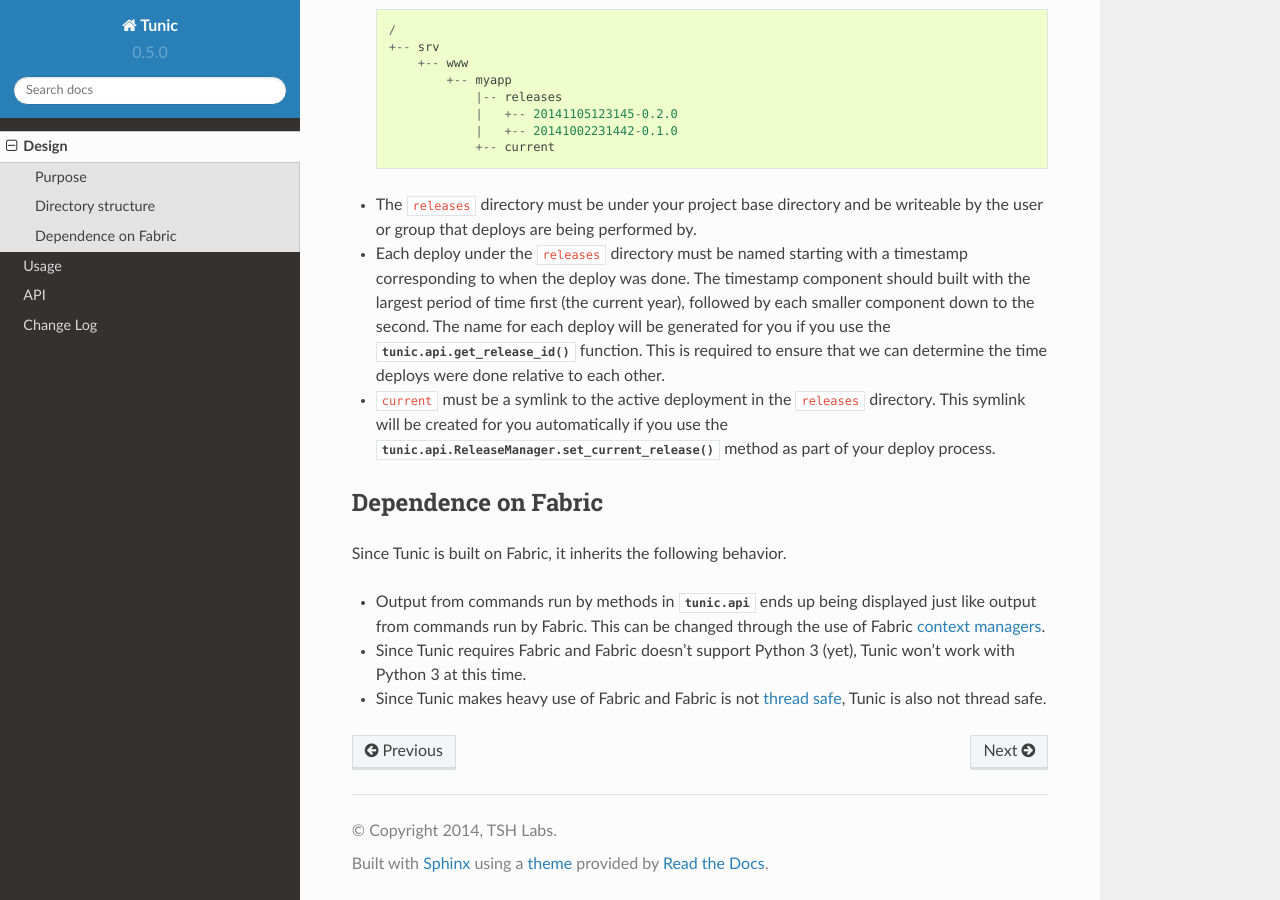
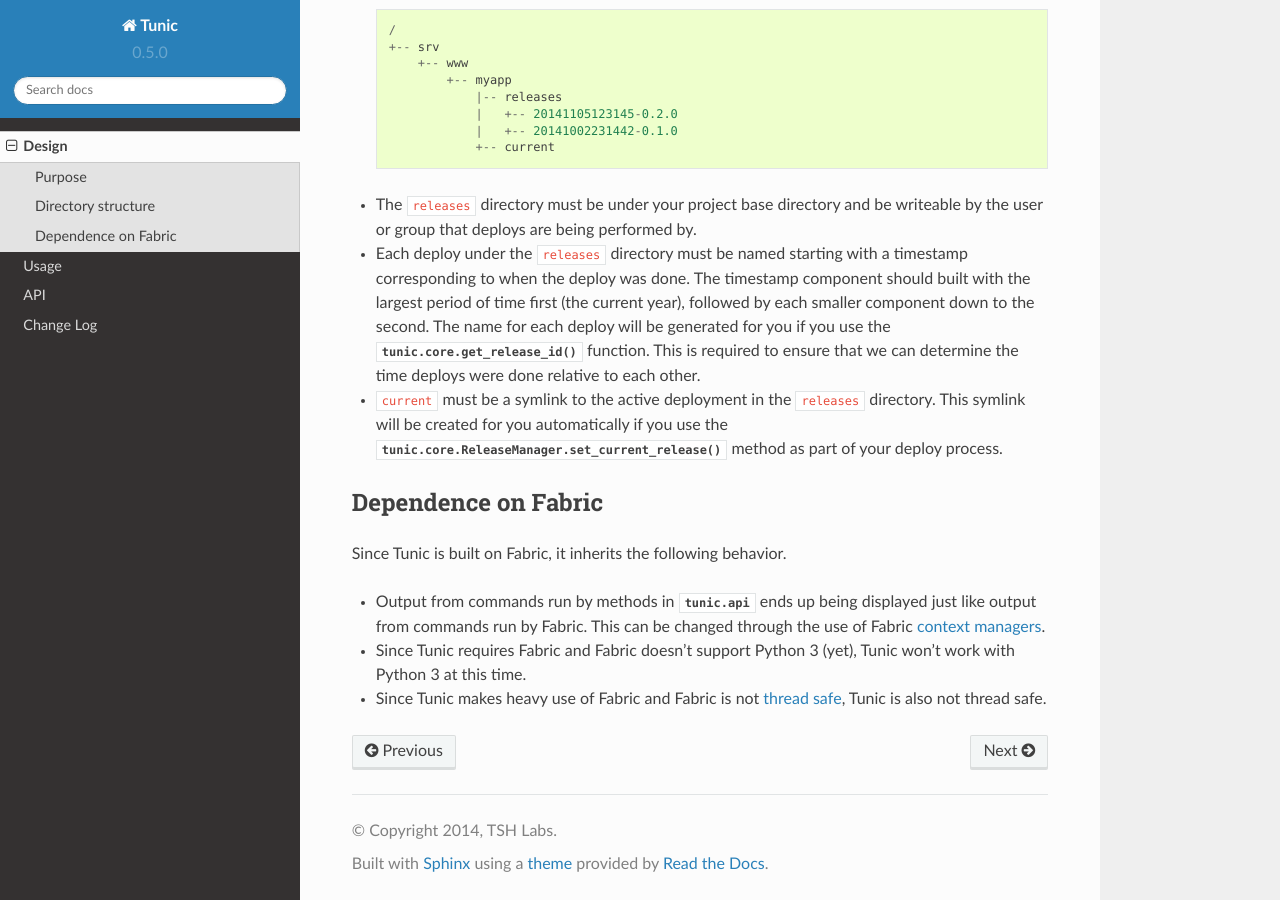
Before and after one commit to 56quarters/tunic, a Sphinx documentation site: the page built from doc/source/design.rst, in a window 1280 px wide and 900 px high, scrolled down 661 px. Built offline with Sphinx 7.4.7 and the Read the Docs theme 2.0.0, drawn with Linux system fonts in a browser that asks for light colours.

Commit message:
Update links to functions

```diff
--- a/doc/source/design.rst
+++ b/doc/source/design.rst
@@ -44,13 +44,13 @@
   timestamp corresponding to when the deploy was done. The timestamp component
   should built with the largest period of time first (the current year), followed
   by each smaller component down to the second. The name for each deploy will be
-  generated for you if you use the :func:`tunic.api.get_release_id` function.
+  generated for you if you use the :func:`tunic.core.get_release_id` function.
   This is required to ensure that we can determine the time deploys were done
   relative to each other.
 
 * ``current`` must be a symlink to the active deployment in the ``releases``
   directory. This symlink will be created for you automatically if you use the
-  :meth:`tunic.api.ReleaseManager.set_current_release` method as part of your
+  :meth:`tunic.core.ReleaseManager.set_current_release` method as part of your
   deploy process.
 
 Dependence on Fabric
```
